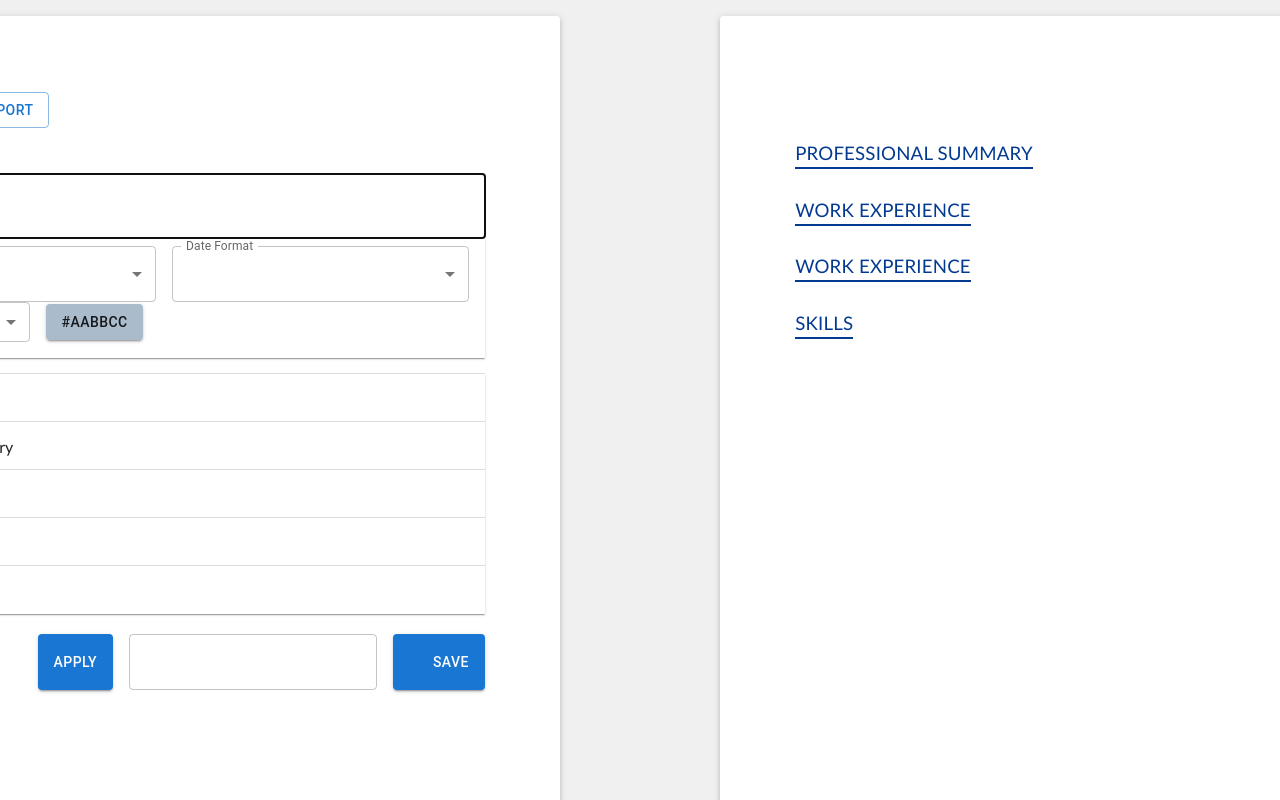
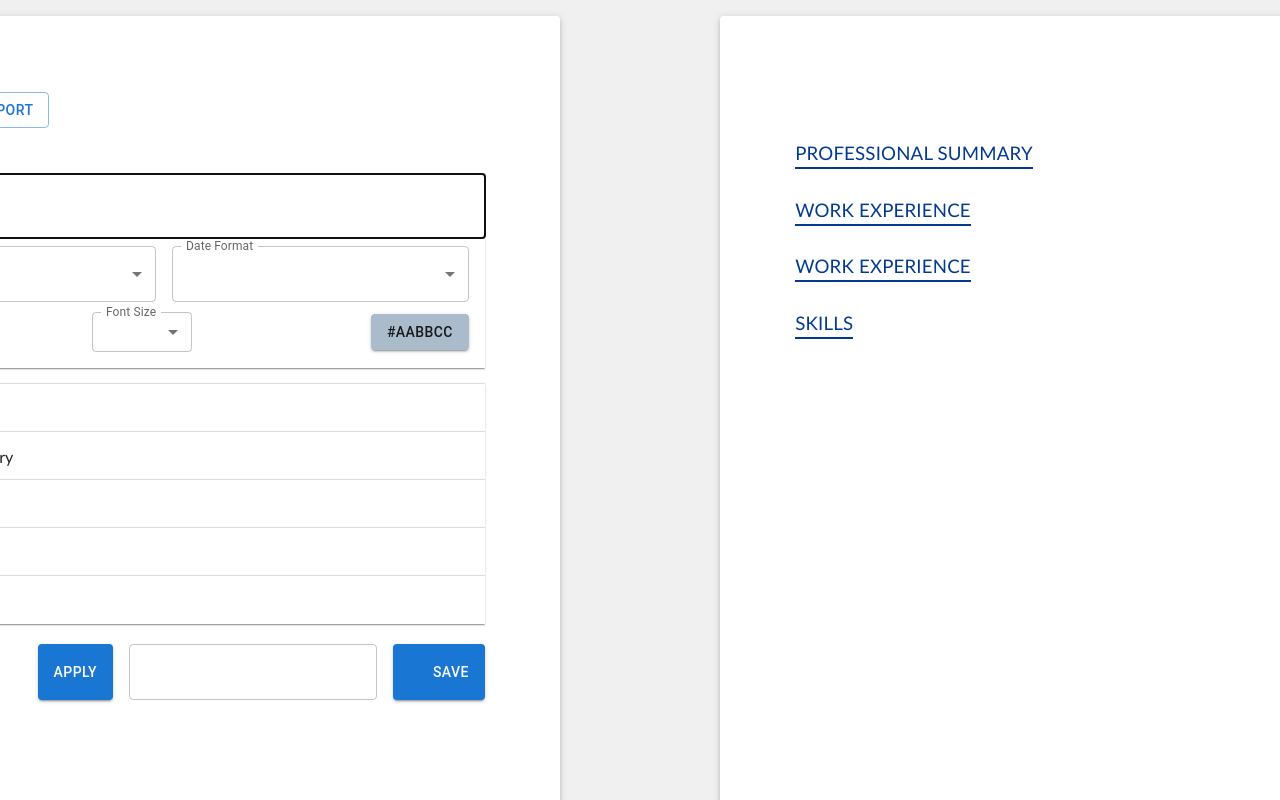
Before and after one commit to smamirshahi/squeezy-cv, a React (Vite) app: page / in a window 1280 px wide. Both pictures are taken after a click on the button "Styles". Shown: the top 800 px of the page. Built offline with nearby package versions, Linux system fonts and the light colour scheme; some icons are missing; what runtypes would draw is missing.

Commit message:
[CV-5]Add text field as prop

```diff
--- a/src/pages/editor-page/styles-editor-page/cv-color-picker.tsx
+++ b/src/pages/editor-page/styles-editor-page/cv-color-picker.tsx
@@ -13,7 +13,11 @@ import {
   useTheme,
 } from "@mui/material";
 
-export function CvColorPicker(): JSX.Element {
+interface Props {
+  fontTitle: string;
+}
+
+export function CvColorPicker({ fontTitle }: Props): JSX.Element {
   const theme = useTheme();
   const [anchorEl, setAnchorEl] = useState<HTMLButtonElement | null>(null);
   const [fontsize, setFontsize] = useState<number>(10);
@@ -24,8 +28,14 @@ export function CvColorPicker(): JSX.Element {
   const textColor = theme.palette.getContrastText(color);
 
   return (
-    <Stack direction="row" alignItems="center" spacing={2}>
-      <Typography>Subtitle</Typography>
+    <Stack
+      direction="row"
+      alignItems="center"
+      justifyContent="space-between"
+      spacing={2}
+      sx={{ mt: "10px" }}
+    >
+      <Typography>{fontTitle}</Typography>
       <FormControl size="small" sx={{ minWidth: 100 }}>
         <InputLabel id="number-label">Font Size</InputLabel>
         <Select
--- a/src/pages/editor-page/styles-editor-page/styles-editor-page.tsx
+++ b/src/pages/editor-page/styles-editor-page/styles-editor-page.tsx
@@ -20,7 +20,7 @@ export function StylesEditorPage(): JSX.Element {
           <TemplateEditorPage />
           <DateFormatSelection />
         </Stack>
-        <CvColorPicker />
+        <CvColorPicker fontTitle="subtitle" />
       </AccordionDetails>
     </Accordion>
   );
```
